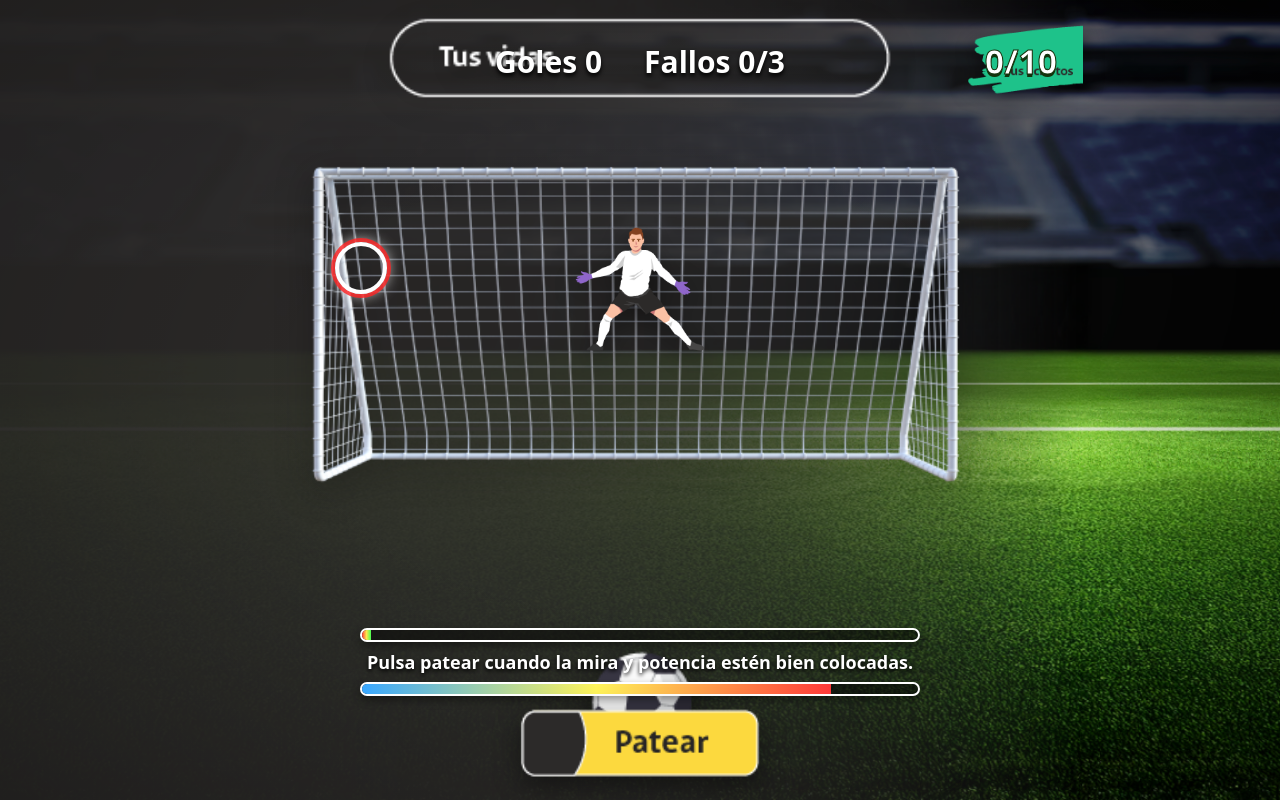
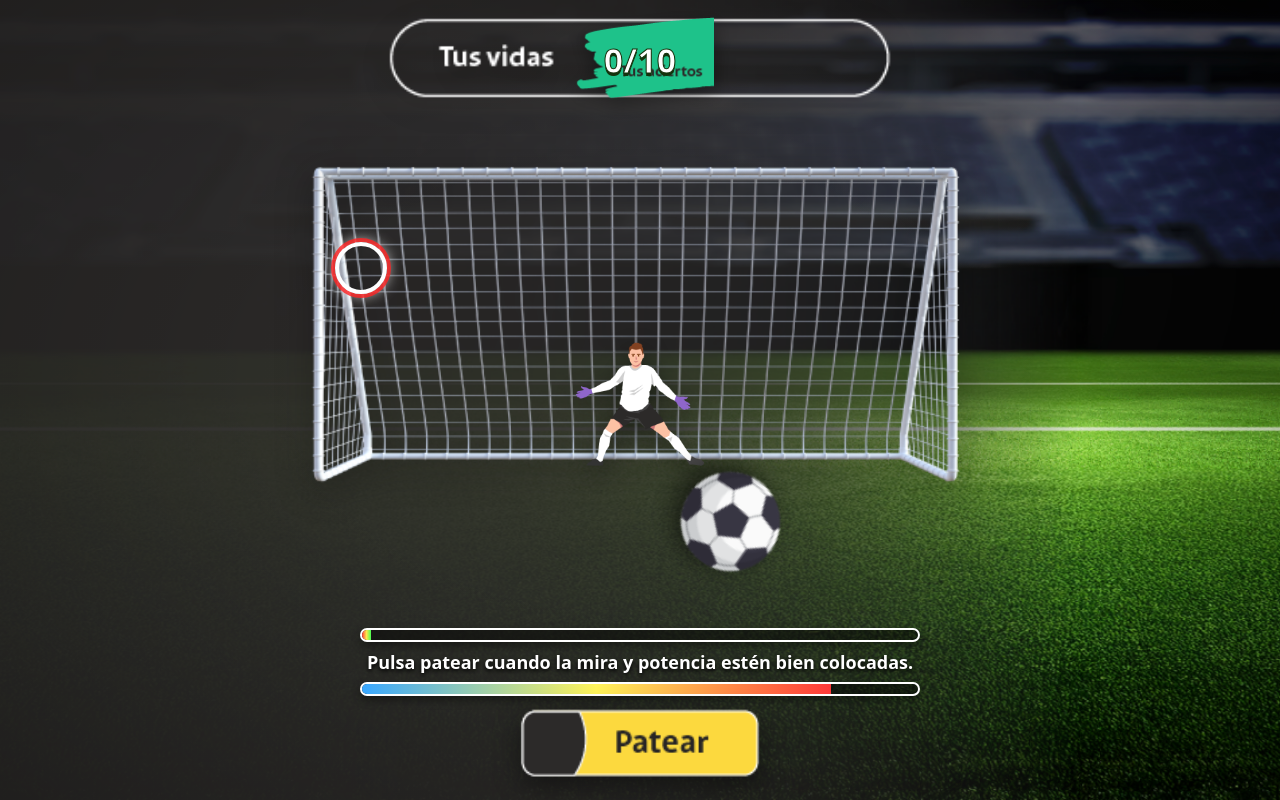
Before and after one commit to adrendon/cancha, a plain HTML site: page index.html in a window 1280 px wide. Drawn offline with Linux system fonts and the light colour scheme.

Commit message:
Mejora pantalla inicial y HUD del juego

```diff
--- a/game.js
+++ b/game.js
@@ -52,8 +52,8 @@ function animateMeters(now = performance.now()) {
 }
 
 function updateHud() {
-  goalsText.textContent = state.goals;
-  missesText.textContent = state.misses;
+  if (goalsText) goalsText.textContent = state.goals;
+  if (missesText) missesText.textContent = state.misses;
   hitsText.textContent = `${state.goals}/${WIN_GOALS}`;
 }
 
--- a/index.html
+++ b/index.html
@@ -11,10 +11,6 @@
     <section id="playScene" class="scene scene--play" aria-live="polite">
       <header class="hud" aria-label="Marcador">
         <img class="hud__frame" src="marcador.png" alt="" />
-        <div class="hud__stats">
-          <span>Goles <strong id="goalsText">0</strong></span>
-          <span>Fallos <strong id="missesText">0</strong>/3</span>
-        </div>
         <div class="hits" aria-label="Aciertos">
           <img src="acierto.png" alt="" />
           <strong id="hitsText">0/10</strong>
--- a/styles.css
+++ b/styles.css
@@ -1,35 +1,36 @@
 :root { --safe-top: env(safe-area-inset-top, 0px); --safe-bottom: env(safe-area-inset-bottom, 0px); }
 * { box-sizing: border-box; }
-html, body { width: 100%; height: 100%; margin: 0; overflow: hidden; font-family: system-ui, -apple-system, Segoe UI, sans-serif; background: #113b16; color: #fff; user-select: none; }
+html, body { width: 100%; height: 100%; margin: 0; overflow: hidden; font-family: system-ui, -apple-system, Segoe UI, sans-serif; background: #000; color: #fff; user-select: none; }
 button { border: 0; background: transparent; padding: 0; cursor: pointer; touch-action: manipulation; }
 .game, .scene { position: fixed; inset: 0; width: 100vw; height: 100dvh; min-height: 100vh; overflow: hidden; }
 .scene--play { background: #235f21 url('cesped.png') center / cover no-repeat; }
 .scene--play::after { content: ''; position: absolute; inset: 0; background: radial-gradient(ellipse at center 48%, transparent 36%, rgba(0,0,0,.24)); pointer-events:none; }
-.hud { position: fixed; z-index: 20; top: max(10px, var(--safe-top)); left: 50%; transform: translateX(-50%); width: min(94vw, 980px); height: clamp(70px, 12vh, 120px); display: flex; align-items: center; justify-content: center; pointer-events: none; }
+.hud { position: fixed; z-index: 20; top: max(10px, var(--safe-top)); left: 50%; transform: translateX(-50%); width: min(94vw, 980px); height: clamp(70px, 12vh, 120px); display: grid; place-items: center; pointer-events: none; }
 .hud__frame { position:absolute; inset:0; width:100%; height:100%; object-fit: contain; filter: drop-shadow(0 8px 14px rgba(0,0,0,.35)); }
-.hud__stats { position: relative; z-index: 1; display:flex; gap: clamp(12px, 4vw, 42px); font-weight: 900; font-size: clamp(16px, 2.8vw, 30px); text-shadow: 0 3px 4px #000; margin-top: .25em; }
-.hits { position: fixed; right: clamp(10px, 3vw, 34px); top: max(12px, var(--safe-top)); z-index: 24; width: clamp(86px, 15vw, 150px); aspect-ratio: 1.9; display:grid; place-items:center; }
+.hits { position: relative; z-index: 2; width: clamp(112px, 18vw, 178px); aspect-ratio: 1.9; display:grid; place-items:center; margin-top: .2em; }
 .hits img { position:absolute; width:100%; height:100%; object-fit:contain; filter: drop-shadow(0 6px 10px rgba(0,0,0,.4)); }
 .hits strong { position:relative; z-index:1; font-size: clamp(18px, 3vw, 34px); color:#fff; -webkit-text-stroke: 1px #14330d; text-shadow: 0 3px 0 #14330d; }
 .field { position:absolute; inset:0; display:grid; grid-template-rows: 1fr auto; justify-items:center; align-items:end; padding: clamp(78px, 14vh, 130px) 4vw calc(clamp(118px, 18vh, 180px) + var(--safe-bottom)); }
 .goal-area { position: relative; width: min(92vw, 900px); height: min(48vh, 430px); align-self:start; margin-top: clamp(2px, 2vh, 24px); }
 .goal { position:absolute; left:50%; top:0; width:100%; height:100%; transform:translateX(-50%); object-fit:contain; filter: drop-shadow(0 8px 18px rgba(0,0,0,.4)); }
-.keeper { position:absolute; z-index:3; left:50%; top:42%; width: clamp(76px, 15vw, 145px); transform:translate(-50%, -50%); transition: left .5s cubic-bezier(.2,.8,.2,1), top .5s, rotate .5s; filter: drop-shadow(0 8px 12px rgba(0,0,0,.45)); }
-.keeper.dive-left { left:31%; top:44%; rotate:-22deg; } .keeper.dive-right { left:69%; top:44%; rotate:22deg; } .keeper.dive-center { left:50%; top:48%; scale:1.1; }
+.keeper { position:absolute; z-index:3; left:50%; top:72%; width: clamp(76px, 15vw, 145px); transform:translate(-50%, -50%); transition: left .5s cubic-bezier(.2,.8,.2,1), top .5s, rotate .5s; filter: drop-shadow(0 8px 12px rgba(0,0,0,.45)); }
+.keeper.dive-left { left:31%; top:72%; rotate:-22deg; } .keeper.dive-right { left:69%; top:72%; rotate:22deg; } .keeper.dive-center { left:50%; top:74%; scale:1.1; }
 .aim { position:absolute; z-index:4; width: clamp(28px, 5vw, 52px); aspect-ratio:1; border: 4px solid #fff; border-radius:50%; left:50%; top:42%; transform:translate(-50%, -50%); box-shadow: 0 0 0 4px rgba(255,33,33,.8), 0 0 16px #fff; }
 .meter-panel { position:absolute; z-index:12; left:50%; bottom: calc(clamp(92px, 13vh, 132px) + var(--safe-bottom)); transform:translateX(-50%); width:min(86vw, 560px); display:grid; gap:8px; justify-items:center; }
 .meter, .power { width:100%; height:14px; border:2px solid #fff; border-radius:999px; background:rgba(0,0,0,.45); overflow:hidden; box-shadow:0 4px 8px #0006; }
 .meter span, .power span { display:block; height:100%; width:50%; background:linear-gradient(90deg,#ff3939,#ffe84a,#45ff53); }
 .power span { background:linear-gradient(90deg,#39a7ff,#fff45a,#ff3939); }
 .hint { margin:0; font-weight:800; text-align:center; text-shadow:0 2px 4px #000; font-size:clamp(13px, 2.2vw, 18px); }
-.ball { position:absolute; z-index:10; left:50%; bottom: calc(clamp(30px, 5vh, 52px) + var(--safe-bottom)); width: clamp(68px, 13vw, 120px); transform:translateX(-50%); filter: drop-shadow(0 10px 12px rgba(0,0,0,.55)); transition: left .62s ease-out, top .62s ease-out, bottom .62s ease-out, scale .62s ease-out, rotate .62s ease-out; }
-.ball.shooting { bottom: 46vh; scale:.48; rotate:450deg; }
+.ball { position:absolute; z-index:14; left:50%; bottom: calc(clamp(160px, 21vh, 230px) + var(--safe-bottom)); width: clamp(68px, 13vw, 120px); transform:translateX(-50%); filter: drop-shadow(0 10px 12px rgba(0,0,0,.55)); animation: ball-spin 1.15s linear infinite; transition: left .62s ease-out, top .62s ease-out, bottom .62s ease-out, scale .62s ease-out, rotate .62s ease-out; }
+.ball.shooting { bottom: 46vh; scale:.48; rotate:450deg; animation-duration:.38s; }
 .action { position:fixed; z-index:30; filter: drop-shadow(0 8px 14px rgba(0,0,0,.45)); }
 .action img { display:block; width:100%; height:auto; }
 .action--kick { left:50%; bottom: max(14px, var(--safe-bottom)); transform:translateX(-50%); width: clamp(136px, 32vw, 260px); }
-.loading { position:fixed; inset:0; z-index:60; display:none; place-items:center; background:rgba(0,0,0,.42); backdrop-filter: blur(2px); }
+.loading { position:fixed; inset:0; z-index:60; display:none; place-items:center; background:rgba(0,0,0,.72); backdrop-filter: blur(2px); }
+.game--loading .loading { background:#000; backdrop-filter:none; }
 .game--loading .loading, .game--busy .loading { display:grid; }
 .loading img { width:clamp(84px, 18vw, 150px); }
+@keyframes ball-spin { to { rotate: 360deg; } }
 .kick-video { position:fixed; inset:0; z-index:18; width:100%; height:100%; object-fit:cover; opacity:0; pointer-events:none; transition:opacity .2s; }
 .kick-video.show { opacity:.68; }
 .scene--result { background:#111; display:block; }
@@ -47,5 +48,5 @@ button { border: 0; background: transparent; padding: 0; cursor: pointer; touch-
 .win-card img { width:min(260px,50vw); } .win-card h1 { font-size:clamp(44px,9vw,86px); margin:0; } .win-card p { font-size:clamp(18px,3vw,26px); font-weight:800; }
 .text-button { background:#fff; color:#153b12; border-radius:999px; padding:14px 24px; font-weight:1000; font-size:20px; }
 [hidden] { display:none !important; }
-@media (orientation: portrait) { .goal-area { width:112vw; height:42vh; } .field { padding-top: 12vh; } .meter-panel { bottom: calc(112px + var(--safe-bottom)); } .sticker { width:48vw; top:20vh; } .confirm,.uy { width:34vw; right:4vw; } }
-@media (max-width: 560px) { .hud__stats { gap:10px; font-size:15px; } .hits { top:76px; } .hint { max-width:80vw; } }
+@media (orientation: portrait) { .goal-area { width:112vw; height:42vh; } .field { padding-top: 12vh; } .meter-panel { bottom: calc(112px + var(--safe-bottom)); } .ball { bottom: calc(190px + var(--safe-bottom)); } .sticker { width:48vw; top:20vh; } .confirm,.uy { width:34vw; right:4vw; } }
+@media (max-width: 560px) { .hits { width: 118px; } .hint { max-width:80vw; } }
```
